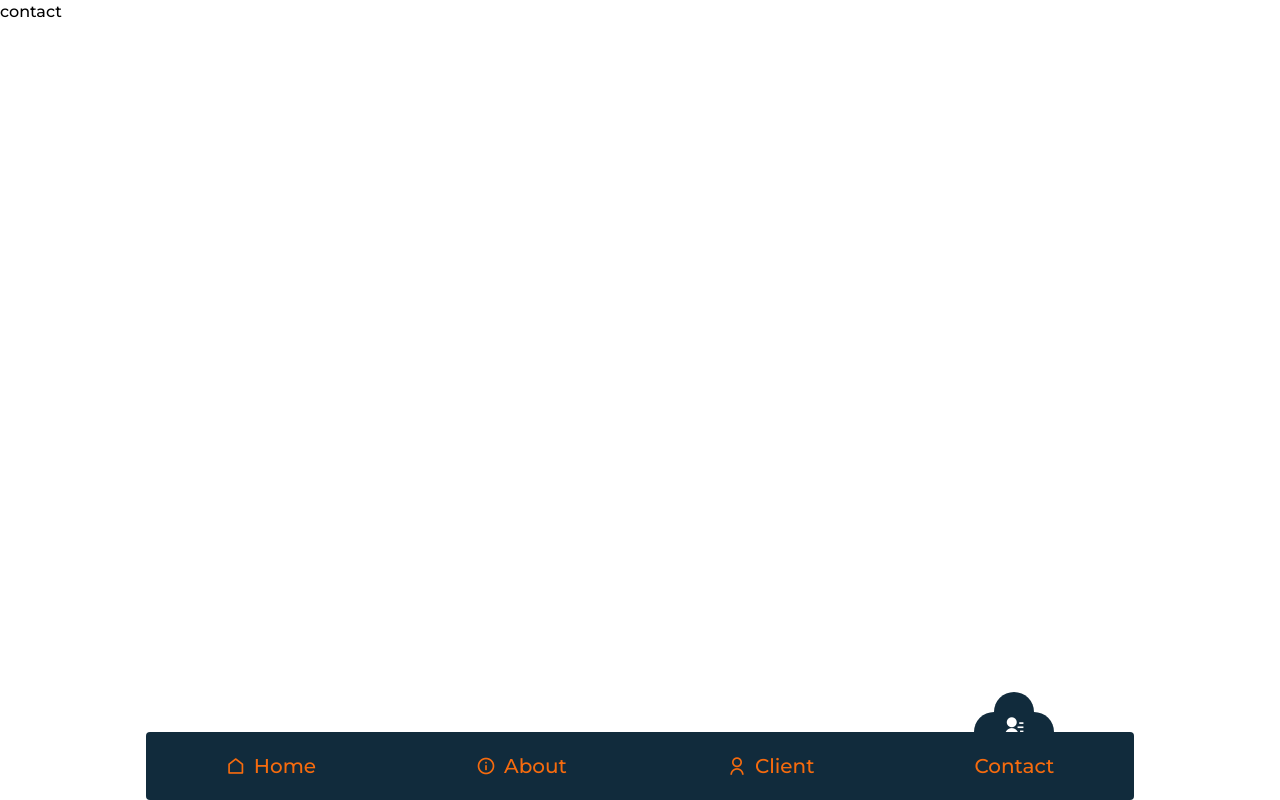
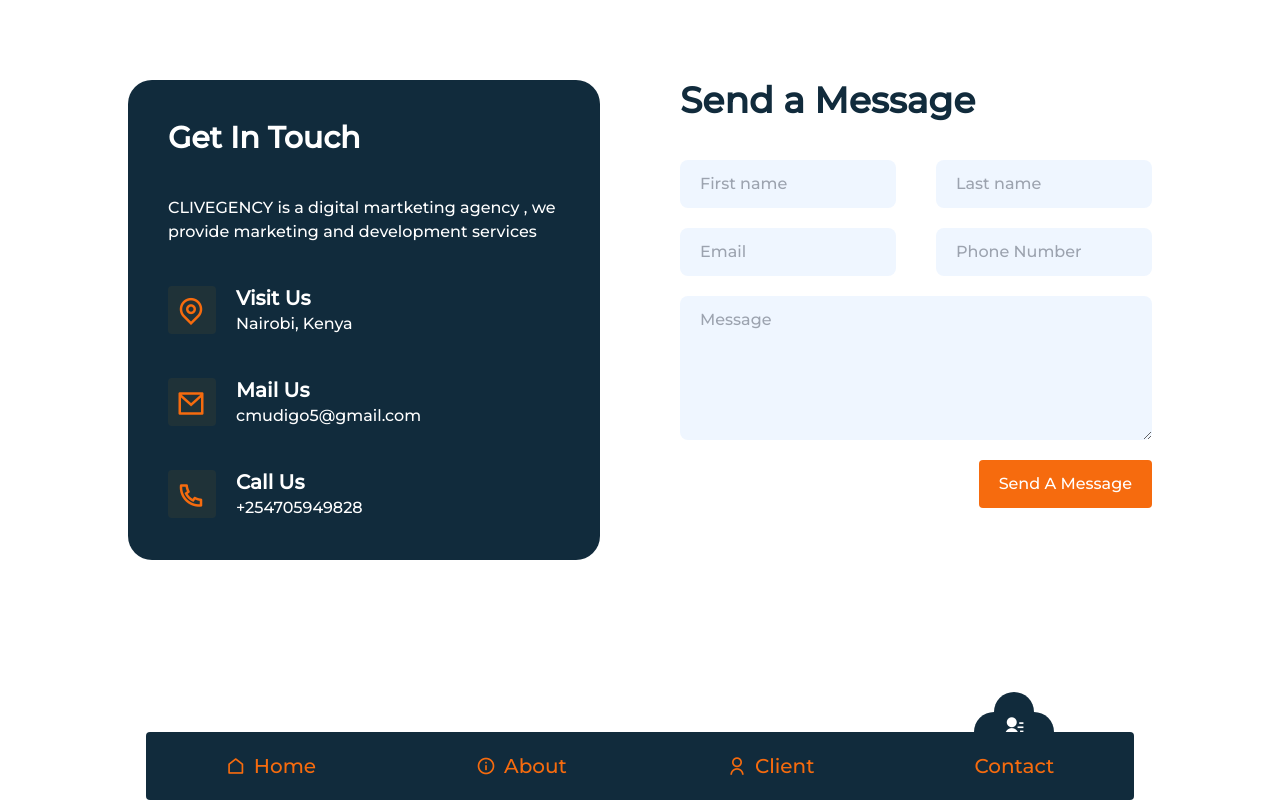
Before and after one commit to CLIFF-MUDIGO/cliveagency, a React (Create React App) app: page /contact in a window 1280 px wide. Built offline with nearby package versions, Linux system fonts and the light colour scheme.

Commit message:
contact section

```diff
--- /dev/null
+++ b/src/pages/contact/Address.js
@@ -0,0 +1,48 @@
+import React from "react";
+
+const Address = () => {
+  return (
+    <div className="flex justify-center">
+      <div className="bg-primary rounded-3xl flex-col space-y-10 p-10 text-white">
+        <h1 className="text-3xl font-semibold">Get In Touch</h1>
+        <p>
+          CLIVEGENCY is a digital martketing agency , we provide marketing and
+          development services
+        </p>
+        <div className="flex space-x-5 items-center">
+          <div className="h-12 w-12 bg-[#ffa6000f] p-2 rounded">
+            <i className="ri-map-pin-line text-3xl text-secondary"></i>
+          </div>
+          <div>
+          <h1 className="font-semibold text-xl">Visit Us</h1>
+
+            <p>Nairobi, Kenya</p>
+
+          </div>
+        </div>
+        <div className="flex space-x-5 items-center">
+          <div className="h-12 w-12 bg-[#ffa6000f] p-2 rounded">
+            <i className="ri-mail-line text-3xl text-secondary"></i>
+          </div>
+          <div>
+            <h1 className="font-semibold text-xl">Mail Us</h1>
+            <p>cmudigo5@gmail.com</p>
+
+          </div>
+        </div>
+        <div className="flex space-x-5 items-center">
+          <div className="h-12 w-12 bg-[#ffa6000f] p-2 rounded">
+            <i className="ri-phone-line text-3xl text-secondary"></i>
+          </div>
+          <div>
+            <h1 className="font-semibold text-xl">Call Us</h1>
+            <p>+254705949828</p>
+
+          </div>
+        </div>
+      </div>
+    </div>
+  );
+};
+
+export default Address;
--- /dev/null
+++ b/src/pages/contact/ContactForm.js
@@ -0,0 +1,58 @@
+import React from "react";
+
+function ContactForm() {
+  return (
+    <div>
+      <form className="flex flex-col space-y-5">
+        <h1 className="text-4xl font-semibold text-primary mb-5">
+          Send a Message
+        </h1>
+
+        <div className="flex space-x-10 ">
+          <input
+            type="text"
+            placeholder="First name"
+            className=" py-3 px-5 bg-blue-50 focus:outline-none rounded-lg text-gray-500 w-full"
+          />
+
+          <input
+            type="text"
+            placeholder="Last name"
+            className=" py-3 px-5 bg-blue-50 focus:outline-none rounded-lg text-gray-500 w-full"
+          />
+        </div>
+
+        <div className="flex space-x-10 ">
+          <input
+            type="text"
+            placeholder="Email"
+            className=" py-3 px-5 bg-blue-50 focus:outline-none rounded-lg text-gray-500 w-full"
+          />
+
+          <input
+            type="text"
+            placeholder="Phone Number"
+            className=" py-3 px-5 bg-blue-50 focus:outline-none rounded-lg text-gray- w-full"
+          />
+        </div>
+
+        <div className="flex space-x-10">
+          <textarea
+            type="text"
+            rows={5}
+            placeholder="Message"
+            className=" py-3 px-5 bg-blue-50 focus:outline-none rounded-lg text-gray-500 w-full"
+          />
+        </div>
+
+        <div className="flex justify-end">
+        <button className='text-white bg-secondary px-5 py-3 rounded max-w-max'>Send A Message</button>
+
+        </div>
+
+      </form>
+    </div>
+  );
+}
+
+export default ContactForm;
--- a/src/pages/contact/index.js
+++ b/src/pages/contact/index.js
@@ -1,10 +1,16 @@
 import React from 'react'
 import Layout from '../../components/Layout'
+import Address from './Address'
+import ContactForm from './ContactForm'
 
 const Contact = () => {
   return (
     <Layout>
-    <div>contact</div>
+    <div className='grid grid-cols-2 px-32 gap-20 mt-20'>
+           <Address />
+           <ContactForm />
+
+    </div>
    </Layout>
   )
 }
```
